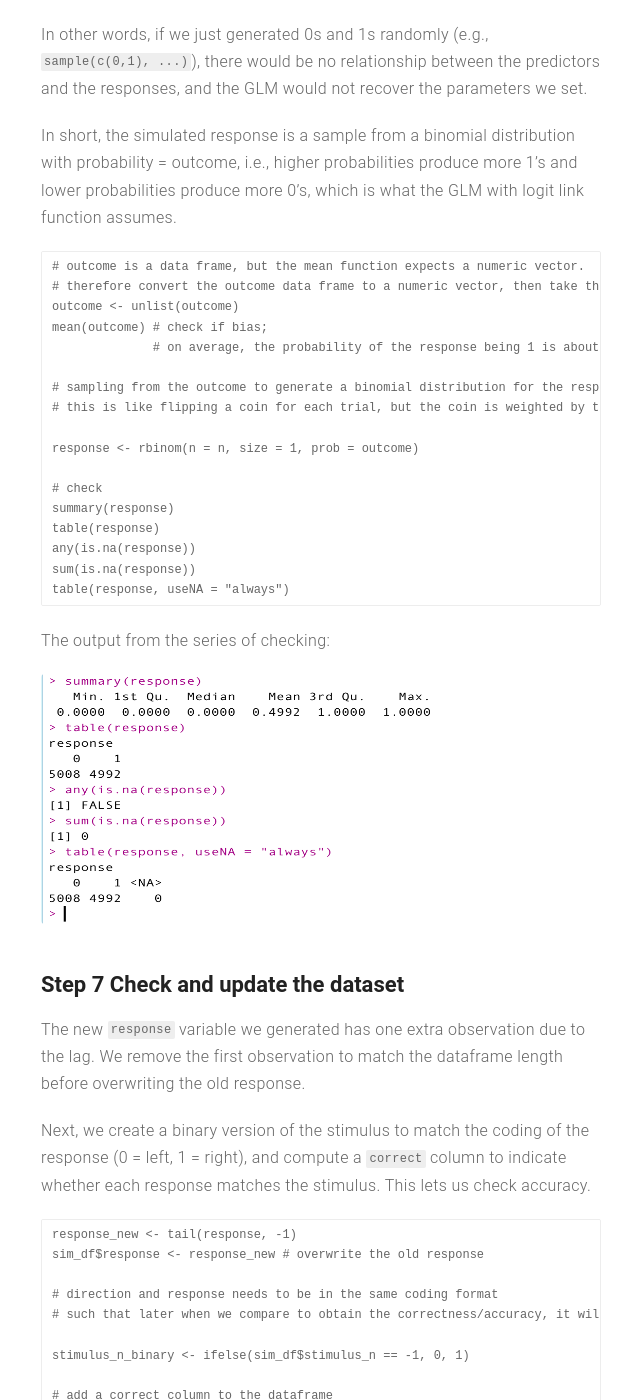
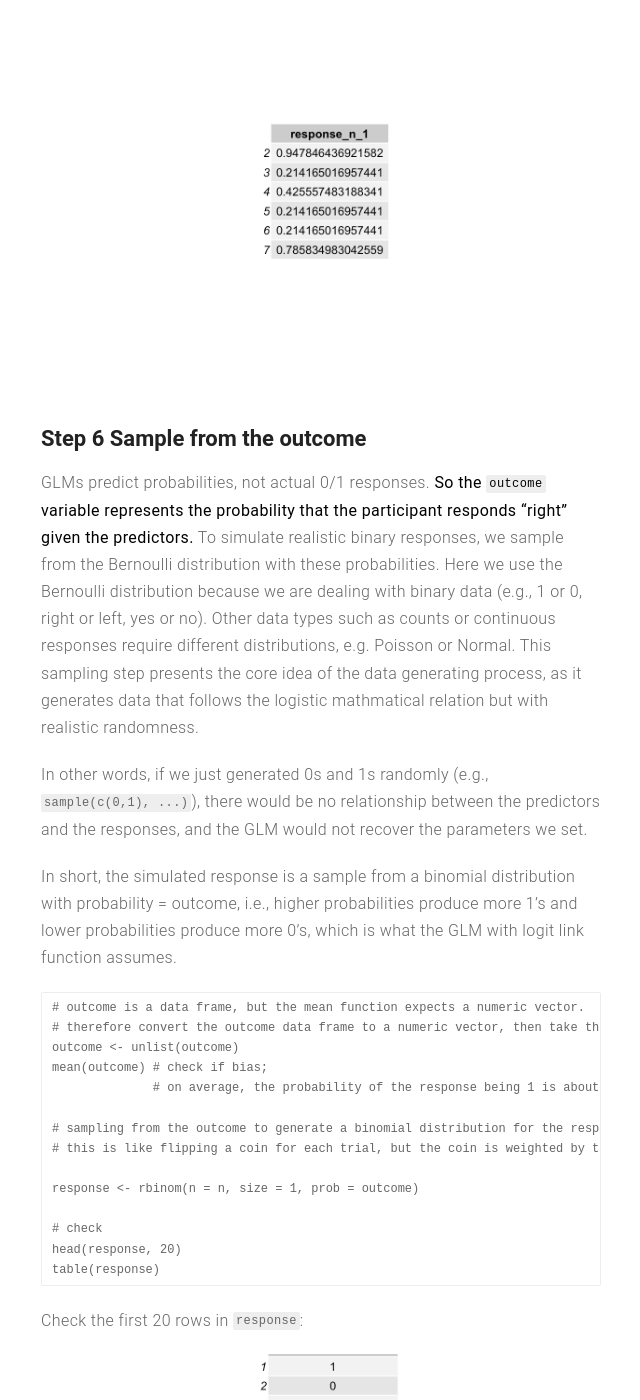
Before and after one commit to annhuangresearch/annhuangresearch.github.io, a Jekyll site: the page built from _posts/2022-12-13-GLM-simulation.md, in a window 1280 px wide and 1400 px high, scrolled down 9911 px. Shown: the whole window, without its empty margins (319-959 px from the left). Built offline with Jekyll 4.4.1, drawn with Linux system fonts in a browser that asks for light colours; comment, search, counter and statistics services are not loaded; some of the changed text lies outside the part shown.

Commit message:
revised scripts

````diff
--- a/_config.yml
+++ b/_config.yml
@@ -1,6 +1,6 @@
 # main text of home
 title: Ann Huang
-bio: Researcher exploring social and embodied cognition for human-computer interaction
+bio: Researcher exploring embodied social cognition for human-computer interaction
 
 # if it's an external image, update below for true
 # better with square images
--- a/_posts/2022-12-13-GLM-simulation.md
+++ b/_posts/2022-12-13-GLM-simulation.md
@@ -183,7 +183,7 @@
 
 The ```table(participant_n_1)``` output shows the counts of each category in our simulated dataset:
 
-<img src="/assets/images/sim_step3.jpg" alt="alternate text" width="110" height="200">
+![participant table](/assets/images/sim_step3.png)
 
 This shows that the task stimulus direction is balanced, rouhgly half is left and half is right. Similarly for the previous trial actor, about half performed by the participant oneself and half performed by the partner.
 
@@ -200,7 +200,8 @@
 ```
 
 The ```table(response)``` output shows the counts of each category of response:
-<img src="/assets/images/sim_step4.jpg" alt="alternate text" width="100" height="150">
+
+![response table](/assets/images/sim_step4.png)
 
 This demonstrates that the responses are roughly balanced, as expected for a random initialization.
 
@@ -219,7 +220,7 @@
 ```
 
 The ```head(sim_df)``` gives a preview of the first few rows of our simulated dataset:
-<img src="/assets/images/sim_step4-1.jpg" alt="alternate text" width="530" height="150">
+![simulation dataset](/assets/images/sim_step4_1.png)
 
 Each row represents a trial, with columns for block, trial number, chamber, stimulus direction, previous stimulus, participant identity, previous response, and the current response.
 
@@ -237,7 +238,7 @@
 outcome <- inv.logit(xbs_all) # predicted probability of responding "right"
 head(outcome)
 ```
-<img src="/assets/images/sim_step5.jpg" alt="alternate text" width="100" height="300">
+![outcome](/assets/images/sim_step5.png)
 
 ## Step 6 Sample from the outcome
 
@@ -260,15 +261,16 @@
 response <- rbinom(n = n, size = 1, prob = outcome)
 
 # check
-summary(response)
+head(response, 20)
 table(response)
-any(is.na(response))
-sum(is.na(response))
-table(response, useNA = "always")
 ```
-The output from the series of checking:
 
-<img src="/assets/images/sim_step6.jpg" alt="alternate text" width="400" height="250">
+Check the first 20 rows in ```response```:
+
+![response rows](/assets/images/sim_step6.png)
+
+Summary table of ```response```:
+![response rows](/assets/images/sim_step6_1.png)
 
 ## Step 7 Check and update the dataset
 
@@ -277,6 +279,13 @@
 Next, we create a binary version of the stimulus to match the coding of the response (0 = left, 1 = right), and compute a `correct` column to indicate whether each response matches the stimulus. This lets us check accuracy.
 
 ```{r}
+
+# one issue would arise: the new response variable generated has one more
+# observation than the original response variable in the sim_df dataframe.
+# remove the last observation of the new response variable before overwriting
+# the existing response variable in sim_df with the new response_new variable
+# check again the dataframe to make sure the replacement was done correctly
+
 response_new <- tail(response, -1)
 sim_df$response <- response_new # overwrite the old response
 
@@ -288,9 +297,15 @@
 # add a correct column to the dataframe
 sim_df["correct"] <- sim_df$response == stimulus_n_binary
 
-mean(sim_df$correct) # here I got 0.73, and we can adjust b1 to see what happens to accuracy
-#mean(sim_df$response)
+mean(sim_df$correct)
 ```
+The mean accuracy is around 73%, which is what I would expect if people follow task instructions and respond to the task stimulus accordingly. Play around with the b1 parameter to see what happens to people's accuracy:
+
+![accuracy performance](/assets/images/sim_step7.png)
+
+This is the updated simulated dataset:
+
+![updated sim df](/assets/images/sim_step7_1.png)
 
 ## Step 8 Fit the GLM
 
@@ -314,7 +329,7 @@
 ```
 
 **The output from the first model fitting shows:**
-<img src="/assets/images/sim_step8.jpg" alt="alternate text" width="600" height="400">
+![updated sim df](/assets/images/sim_step8.png)
 
 Recall the betas we set in the beginning:
 
@@ -331,7 +346,7 @@
 
 **The output from the second model fitting shows:**
 
-<img src="/assets/images/sim_step8-1.jpg" alt="alternate text" width="600" height="500">
+![updated sim df](/assets/images/sim_step8_1.png)
 
 - The estimated coefficient for ```stimulus_n``` is now ~1.10, slightly closer to the true value of 1.3 compared to the previous model.
 - The estimated coefficient for ```response_n_1``` remains small ~0.041, still below its true effect of 0.8.
````
Also changed, not shown: about.md (+1 -1 lines), assets/images/sim_step3.jpg (deleted), assets/images/sim_step3.png (added), assets/images/sim_step4-1.jpg (deleted), assets/images/sim_step4.jpg (deleted), assets/images/sim_step4.png (added), assets/images/sim_step4_1.png (added), assets/images/sim_step5.jpg (deleted), assets/images/sim_step5.png (added), assets/images/sim_step6.jpg (deleted), assets/images/sim_step6.png (added), assets/images/sim_step6_1.png (added), assets/images/sim_step7.png (added), assets/images/sim_step7_1.png (added), 4 more files.
